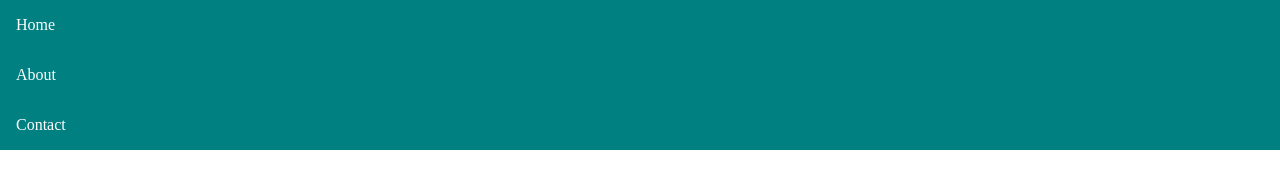
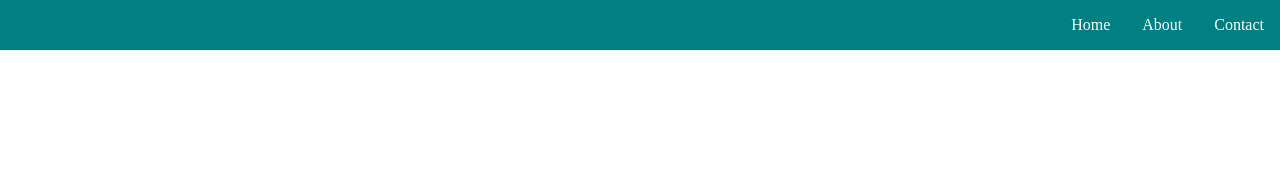
Before and after one commit to milleraundra/accessible-delightful-design, a plain HTML site: page vanilla/index.html in a window 1280 px wide. Drawn offline with Linux system fonts and the light colour scheme.

Commit message:
Flex classes work well to align visually without compromising access

```diff
--- a/vanilla/styles.css
+++ b/vanilla/styles.css
@@ -7,14 +7,16 @@ body {
 .primary-navbar ul{
     margin: 0;
     padding: 0;
-    display: grid;
+    display: flex;
+    flex-direction: row;
+    justify-content: flex-end;
     width: 100vw;
+    background-color: teal;
 }
 
 .primary-navbar ul li{
     list-style: none;
     padding: 1rem;
-    background-color: teal;
 }
 
 .primary-navbar ul li a {
```
